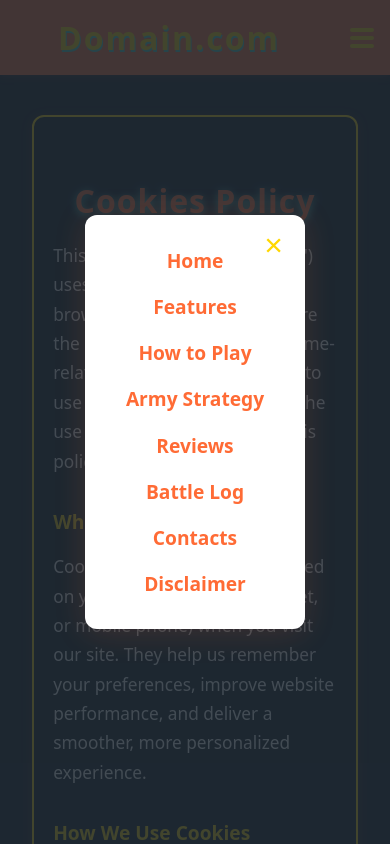
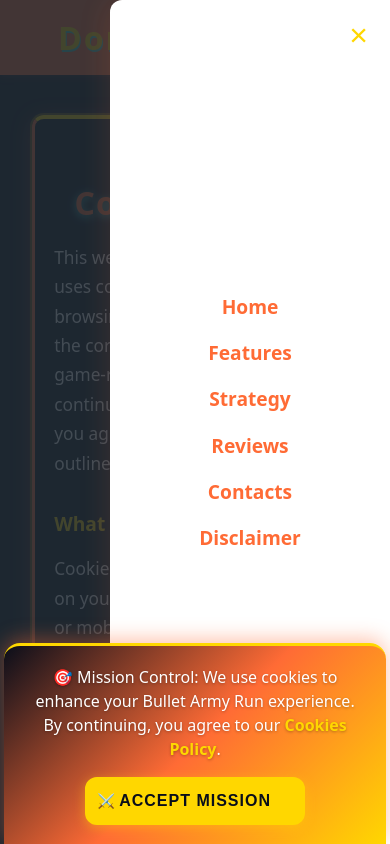
Before and after one commit to AnastasiiaBulba/bullet, a plain HTML site: page army-cookies.html in a window 390 px wide. Both pictures are taken after a click on the button "Open menu". Shown: the top 844 px of the page. Drawn offline with Linux system fonts and the light colour scheme.

Commit message:
fix baner

```diff
--- a/army-cookies.html
+++ b/army-cookies.html
@@ -16,6 +16,18 @@
     <link rel="stylesheet" href="css/jeep-cookies.css" />
   </head>
   <body>
+    <div id="cookie-banner" class="cookie-banner">
+      <div class="cookie-banner__text">
+        🎯 Mission Control: We use cookies to enhance your Bullet Army Run
+        experience. By continuing, you agree to our
+        <a href="army-cookies.html" target="_blank" class="cookie-banner__link"
+          >Cookies Policy</a
+        >.
+      </div>
+      <div class="cookie-banner__actions">
+        <button class="cookie-banner__accept">Accept Mission</button>
+      </div>
+    </div>
     <div id="header"></div>
     <main class="container">
       <div class="page-section">
@@ -88,5 +100,6 @@
     </main>
     <div id="footer"></div>
     <script src="js/main.js"></script>
+    <script src="js/cookie-banner.js"></script>
   </body>
 </html>
--- a/css/jeep-cookies.css
+++ b/css/jeep-cookies.css
@@ -6,10 +6,12 @@
     var(--color-white) 100%
   );
   border-radius: var(--radius-main);
-  box-shadow: 0 2px 12px var(--color-shadow);
+  box-shadow: 0 0 0 2px rgba(255, 215, 0, 0.3),
+    0 4px 20px rgba(255, 107, 53, 0.4);
   margin: 2.5rem auto;
   padding: 2.2rem 1.2rem 2.5rem 1.2rem;
-  border: 2.5px solid var(--color-accent);
+  border: 3px solid var(--color-primary);
+  border-top: 4px solid var(--color-accent);
   animation: heroFadeIn 0.7s;
   max-width: 700px;
 }
--- a/css/jeep-privacy.css
+++ b/css/jeep-privacy.css
@@ -6,10 +6,12 @@
     var(--color-white) 100%
   );
   border-radius: var(--radius-main);
-  box-shadow: 0 2px 12px var(--color-shadow);
+  box-shadow: 0 0 0 2px rgba(255, 215, 0, 0.3),
+    0 4px 20px rgba(255, 107, 53, 0.4);
   margin: 2.5rem auto;
   padding: 2.2rem 1.2rem 2.5rem 1.2rem;
-  border: 2.5px solid var(--color-accent);
+  border: 3px solid var(--color-primary);
+  border-top: 4px solid var(--color-accent);
   animation: heroFadeIn 0.7s;
   max-width: 700px;
 }
--- a/css/main.css
+++ b/css/main.css
@@ -118,7 +118,7 @@ a:hover {
   bottom: 0;
   background: rgba(34, 44, 54, 0.85);
   align-items: center;
-  justify-content: center;
+  justify-content: flex-end;
   animation: fadeIn 0.3s;
 }
 .mobile-menu-modal.active {
@@ -126,14 +126,18 @@ a:hover {
 }
 .mobile-menu-content {
   background: var(--color-white);
-  border-radius: var(--radius-main);
+  border-radius: var(--radius-main) 0 0 var(--radius-main);
   box-shadow: 0 4px 32px var(--color-shadow);
   padding: 2rem 1.5rem;
-  min-width: 220px;
+  min-width: 280px;
   max-width: 90vw;
   text-align: center;
   position: relative;
-  animation: heroFadeIn 0.4s;
+  animation: slideInRight 0.4s;
+  height: 100vh;
+  display: flex;
+  flex-direction: column;
+  justify-content: center;
 }
 .mobile-menu-content ul {
   list-style: none;
@@ -155,13 +159,14 @@ a:hover {
 }
 .close-modal {
   position: absolute;
-  top: 0.7rem;
+  top: 1rem;
   right: 1rem;
   background: none;
   border: none;
   font-size: 2rem;
   color: var(--color-accent);
   cursor: pointer;
+  z-index: 10;
 }
 
 .site-footer {
@@ -295,6 +300,17 @@ a:hover {
   border-bottom-color: var(--color-primary);
   text-shadow: 0 1px 3px rgba(255, 107, 53, 0.3);
 }
+@keyframes slideInRight {
+  from {
+    opacity: 0;
+    transform: translateX(100%);
+  }
+  to {
+    opacity: 1;
+    transform: translateX(0);
+  }
+}
+
 @keyframes cookieBannerIn {
   from {
     opacity: 0;
--- a/css/offroad-disclaimer.css
+++ b/css/offroad-disclaimer.css
@@ -6,10 +6,12 @@
     var(--color-white) 100%
   );
   border-radius: var(--radius-main);
-  box-shadow: 0 2px 12px var(--color-shadow);
+  box-shadow: 0 0 0 2px rgba(255, 215, 0, 0.3),
+    0 4px 20px rgba(255, 107, 53, 0.4);
   margin: 2.5rem auto;
   padding: 2.2rem 1.2rem 2.5rem 1.2rem;
-  border: 2.5px solid var(--color-accent);
+  border: 3px solid var(--color-primary);
+  border-top: 4px solid var(--color-accent);
   animation: heroFadeIn 0.7s;
   max-width: 700px;
 }
--- a/js/cookie-banner.js
+++ b/js/cookie-banner.js
@@ -20,11 +20,9 @@ document.addEventListener("DOMContentLoaded", function () {
 
   if (consent) {
     console.log("User already accepted cookies, hiding banner");
-    banner.style.display = "none";
     banner.classList.add("hidden");
   } else {
     console.log("User hasn't accepted cookies, showing banner");
-    banner.style.display = "flex";
     banner.classList.remove("hidden");
   }
 
@@ -46,8 +44,7 @@ document.addEventListener("DOMContentLoaded", function () {
       localStorage.setItem("cookieConsent", "accepted");
       console.log("✅ Cookie consent saved");
 
-      // Приховуємо банер двома способами
-      banner.style.display = "none";
+      // Приховуємо банер
       banner.classList.add("hidden");
       console.log("✅ Banner hidden");
     });
--- a/js/main.js
+++ b/js/main.js
@@ -31,10 +31,8 @@ function createMobileMenu() {
         <ul>
           <li><a href="./">Home</a></li>
           <li><a href="#features">Features</a></li>
-          <li><a href="#how-to-play">How to Play</a></li>
-          <li><a href="#bridge-construction">Army Strategy</a></li>
+          <li><a href="#command-strategy">Strategy</a></li>
           <li><a href="#reviews">Reviews</a></li>
-          <li><a href="army-command.html">Battle Log</a></li>
           <li><a href="command-center.html">Contacts</a></li>
           <li><a href="game-disclaimer.html">Disclaimer</a></li>
         </ul>
```
Also changed, not shown: army-command.html (+13 -0 lines), army-privacy.html (+13 -0 lines), command-center.html (+13 -0 lines), css/hq-contacts.css (+28 -4 lines), game-disclaimer.html (+13 -0 lines).
